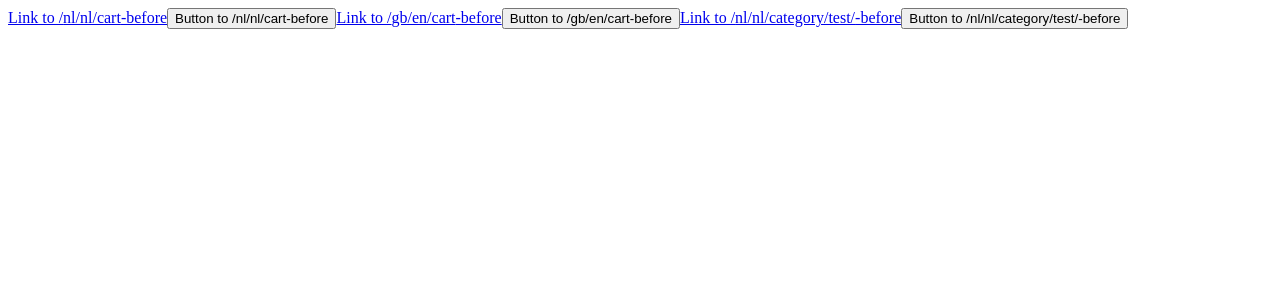
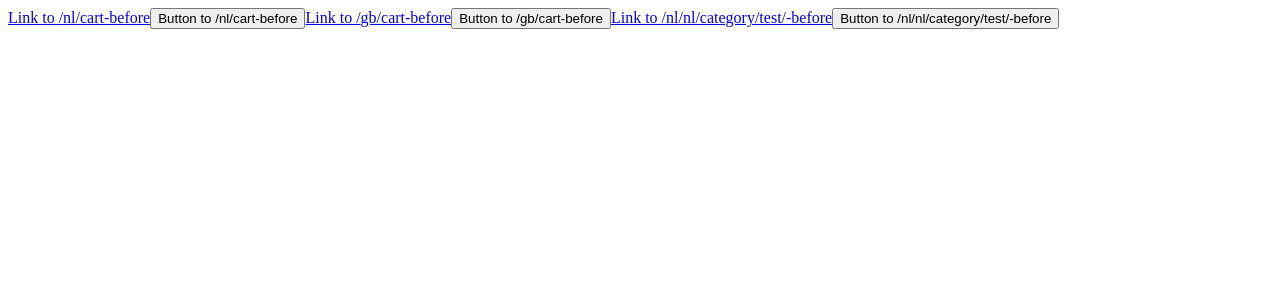
Before and after one commit to Diabl0570/next-test-rewrites-rsc, a Next.js app: page / in a window 1280 px wide. Shown: the top 300 px of the page. Built offline with nearby package versions, Linux system fonts and the light colour scheme.

Commit message:
use nextjs 14.x

```diff
--- a/app/page.tsx
+++ b/app/page.tsx
@@ -29,8 +29,8 @@ const Test = ({ page, href }: { page: string; href?: string }) => {
 export default function Page() {
   return (
     <>
-      <Test page="nl/nl/cart" />
-      <Test page="gb/en/cart" />
+      <Test page="nl/cart" />
+      <Test page="gb/cart" />
       <Test page="nl/nl/category/test/" />
     </>
   );
--- a/next.config.mjs
+++ b/next.config.mjs
@@ -18,8 +18,8 @@ const datoEventService = {
 
 }
 // const nuxtUrl = `https://dundle.dev`;
-// const nuxtUrl = `https://nuxt.dundle.dev`;
-const nuxtUrl = `http://100.68.11.108:3000`; // nuxt on mac directly
+const nuxtUrl = `https://nuxt.dundle.dev`;
+// const nuxtUrl = `http://100.68.11.108:3000`; // nuxt on mac directly
 // const nuxtUrl = `http://100.68.11.108:3002`; // next on mac directly
 
 const countries = supportedCountries.map((x) => x);
--- a/package.json
+++ b/package.json
@@ -6,7 +6,7 @@
     "start": "next start"
   },
   "dependencies": {
-    "next": "canary",
+    "next": "14.2.18",
     "react": "^19.0.0",
     "react-dom": "^19.0.0",
     "path-to-regexp": "6.1.0"
@@ -15,5 +15,6 @@
     "@types/node": "^22",
     "@types/react": "^19",
     "typescript": "^5"
-  }
+  },
+  "packageManager": "pnpm@10.0.0+sha512.b8fef5494bd3fe4cbd4edabd0745df2ee5be3e4b0b8b08fa643aa3e4c6702ccc0f00d68fa8a8c9858a735a0032485a44990ed2810526c875e416f001b17df12b"
 }
```
Also changed, not shown: 1 other file (tests, documents, lock files or other folders).
